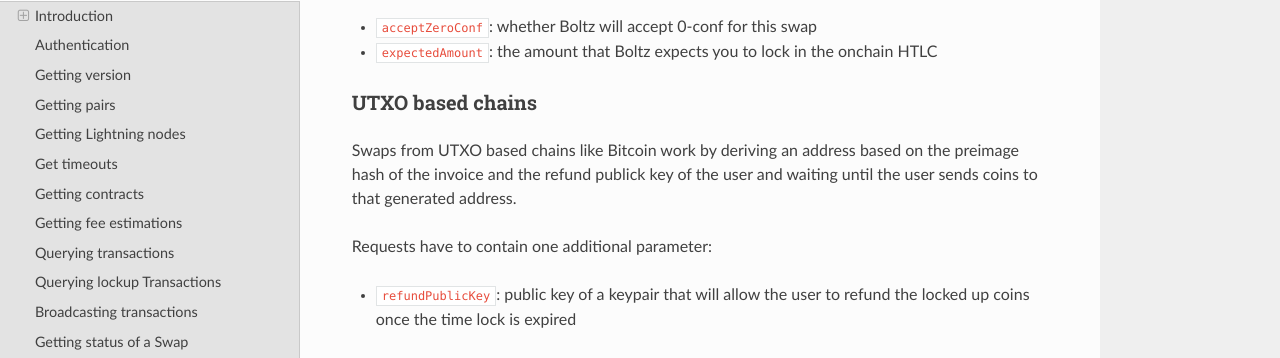
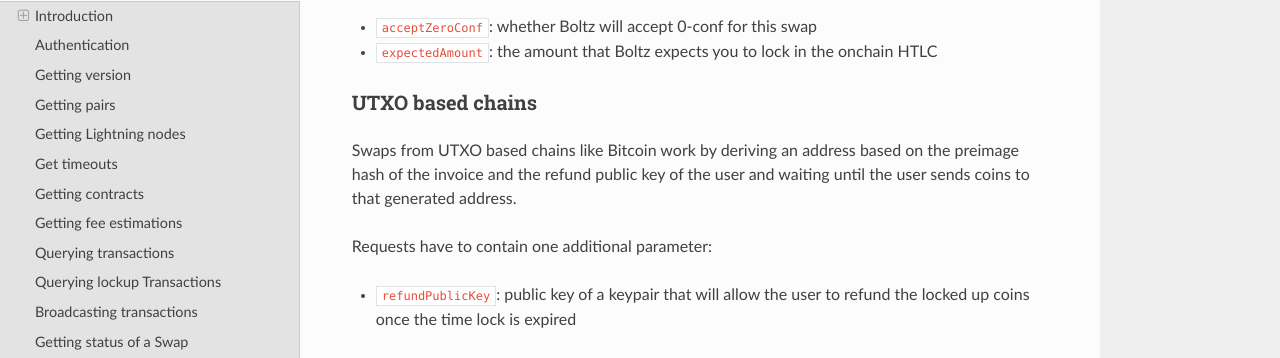
Before and after one commit to BoltzExchange/boltz-backend, an MkDocs documentation site: the page built from docs/api.md, in a window 1280 px wide and 900 px high, scrolled down 17332 px. Shown: the part 117-475 px from the top of the window. Built offline with MkDocs 1.6.1, drawn with Linux system fonts in a browser that asks for light colours; nearby versions of some CDN libraries.

Commit message:
docs: Markdown style fixes

```diff
--- a/docs/api.md
+++ b/docs/api.md
@@ -48,7 +48,7 @@
   .digest('hex');
 
 try {
-  const res = await axios.get(`http://${argv.rest.host}:${argv.rest.port}${path}`, {
+  const res = await axios.get(`https://${argv.rest.host}:${argv.rest.port}${path}`, {
     headers: {
       'TS': ts,
       'API-KEY': argv.key,
@@ -67,9 +67,9 @@
 
 To get the version of the deployed Boltz backed instance one has to query this API endpoint.
 
-| URL            | Response
-|----------------|------------
-| `GET /version` | JSON object
+| URL            | Response    |
+|----------------|-------------|
+| `GET /version` | JSON object |
 
 Status Codes:
 
@@ -93,9 +93,9 @@
 
 To work with the instance one first has to know what pairs are supported and what kind of rates, limits and fees can be expected when creating a new swap. To get that kind of information the following call is used.
 
-| URL             | Response
-|-----------------|------------
-| `GET /getpairs` | JSON object
+| URL             | Response    |
+|-----------------|-------------|
+| `GET /getpairs` | JSON object |
 
 Status Codes:
 
@@ -199,9 +199,9 @@
 
 This endpoint allows you to query the node public keys and URIs of the Lightning nodes run by Boltz.
 
-| URL             | Response
-|-----------------|------------
-| `GET /getnodes` | JSON object
+| URL             | Response    |
+|-----------------|-------------|
+| `GET /getnodes` | JSON object |
 
 Status Codes:
 
@@ -237,9 +237,9 @@
 
 Boltz Swaps have different timeouts for each pair. This endpoint allows querying those timeouts denominated in blocks of the base and quote chain.
 
-| URL             | Response
-|-----------------|------------
-| `GET /timeouts` | JSON object
+| URL             | Response    |
+|-----------------|-------------|
+| `GET /timeouts` | JSON object |
 
 Status Codes:
 
@@ -287,9 +287,9 @@
 
 To query the addresses of the contracts Boltz uses on account based chains this endpoint must be queried.
 
-| URL                 | Response
-|---------------------|------------
-| `GET /getcontracts` | JSON object
+| URL                 | Response    |
+|---------------------|-------------|
+| `GET /getcontracts` | JSON object |
 
 Status Codes:
 
@@ -335,9 +335,9 @@
 
 If the instance supports Ether or ERC20 tokens, only `ETH` will be in the response. This value is for the Ethereum chain and not the Ether asset and denominated in GWEI.
 
-| URL                     | Response
-|-------------------------|------------
-| `GET /getfeeestimation` | JSON object
+| URL                     | Response    |
+|-------------------------|-------------|
+| `GET /getfeeestimation` | JSON object |
 
 Status Codes:
 
@@ -370,9 +370,9 @@
 - `currency`: which chain should be queried for the transaction
 - `transactionId`: the id of the transaction that should be queried
 
-| URL                    | Response
-|------------------------|------------
-| `POST /gettransaction` | JSON object
+| URL                    | Response    |
+|------------------------|-------------|
+| `POST /gettransaction` | JSON object |
 
 Status Codes:
 
@@ -410,9 +410,9 @@
 
 - `id`: id of the Submarine Swap
 
-| URL                        | Response
-| ---------------------------|------------
-| `POST /getswaptransaction` | JSON object
+| URL                        | Response    |
+|----------------------------|-------------|
+| `POST /getswaptransaction` | JSON object |
 
 Status Codes:
 
@@ -478,9 +478,9 @@
 - `currency`: to which network the transaction should be broadcasted
 - `transactionHex`: the HEX encoded transaction itself
 
-| URL                          | Response
-|------------------------------|------------
-| `POST /broadcasttransaction` | JSON object
+| URL                          | Response    |
+|------------------------------|-------------|
+| `POST /broadcasttransaction` | JSON object |
 
 Status Codes:
 
@@ -551,9 +551,9 @@
 
 - `id`: the id of the swap of which the status should be queried
 
-| URL                | Response
-|--------------------|------------
-| `POST /swapstatus` | JSON object
+| URL                | Response    |
+|--------------------|-------------|
+| `POST /swapstatus` | JSON object |
 
 Status Codes:
 
@@ -641,9 +641,9 @@
 
 Every event in the Server-Side stream has data that is encoded exactly like the JSON object of the [`/swapstatus`](#getting-status-of-a-swap) endpoint. Please have a look at the examples below for a reference implementation in JavaScript of hanlding the stream.
 
-| URL                     | Response
-|-------------------------|-------------------------
-| `GET /streamswapstatus` | Server-Side event stream
+| URL                     | Response                 |
+|-------------------------|--------------------------|
+| `GET /streamswapstatus` | Server-Side event stream |
 
 **Examples:**
 
@@ -673,10 +673,9 @@
 
 Boltz partners can request a referral key to get a percentage of the fees earned from Swaps through their integration. To query for their referrals, they can send an [authenticated](#authentication) request to this endpoint.
 
-| URL                    | Response
-|------------------------|------------
-| `GET /referrals/query` | JSON object
-
+| URL                    | Response    |
+|------------------------|-------------|
+| `GET /referrals/query` | JSON object |
 
 Status Codes:
 
@@ -736,9 +735,9 @@
 
 To find out how to enforce that the requested channel was actually opened and the invoice paid through it have a look at [this document where we wrote down some possible solutions](channel-creation.md).
 
-| URL                | Response
-|--------------------|------------
-| `POST /createswap` | JSON object
+| URL                | Response    |
+|--------------------|-------------|
+| `POST /createswap` | JSON object |
 
 Status Codes:
 
@@ -760,7 +759,7 @@
 
 ### UTXO based chains
 
-Swaps from UTXO based chains like Bitcoin work by deriving an address based on the preimage hash of the invoice and the refund publick key of the user and waiting until the user sends coins to that generated address.
+Swaps from UTXO based chains like Bitcoin work by deriving an address based on the preimage hash of the invoice and the refund public key of the user and waiting until the user sends coins to that generated address.
 
 Requests have to contain one additional parameter:
 
@@ -882,9 +881,9 @@
 
 - `id`: id of the Submarine Swap
 
-| URL               | Response
-|-------------------|------------
-| `POST /swaprates` | JSON object
+| URL               | Response    |
+|-------------------|-------------|
+| `POST /swaprates` | JSON object |
 
 Status Codes:
 
@@ -920,9 +919,9 @@
 - `id`: id of the Submarine Swap for which the invoice should be set
 - `invoice`: invoice of the user that should be paid
 
-| URL                | Response
-|--------------------|------------
-| `POST /setinvoice` | JSON object
+| URL                | Response    |
+|--------------------|-------------|
+| `POST /setinvoice` | JSON object |
 
 Status Codes:
 
@@ -1033,9 +1032,9 @@
 
 - `pairHash`: `hash` string in the pair object of [`/getpairs`](#getting-pairs)
 
-| URL                | Response
-|--------------------|------------
-| `POST /createswap` | JSON object
+| URL                | Response    |
+|--------------------|-------------|
+| `POST /createswap` | JSON object |
 
 Status Codes:
 
```
Also changed, not shown: docs/index.md (+4 -4 lines).
